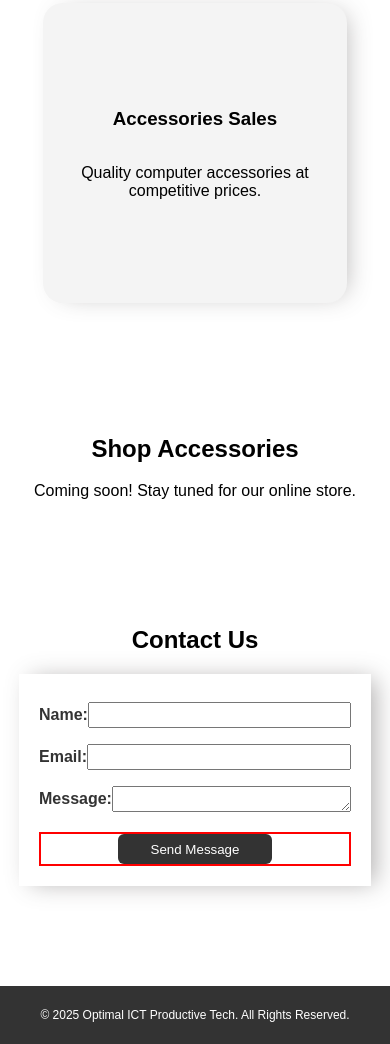
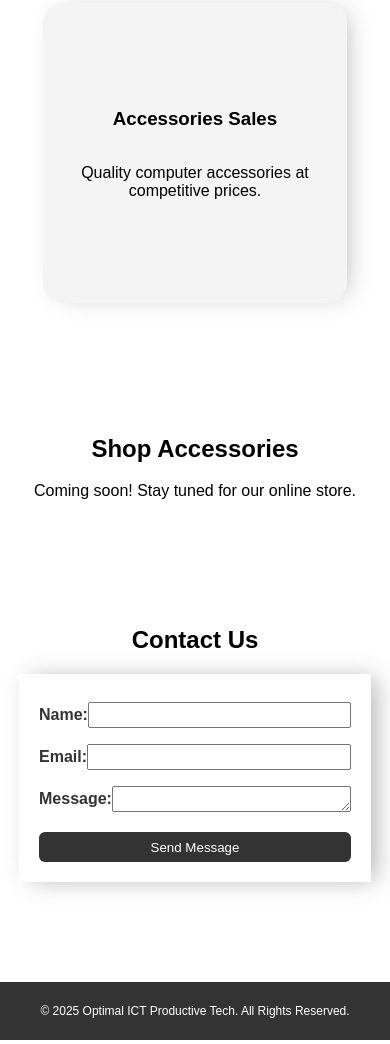
Before and after one commit to Tksmith-guru/CSS_ANIMATION, a plain HTML site: page index.html in a window 390 px wide. Shown: the part 1187-2231 px from the top of the page. Drawn offline with Linux system fonts and the light colour scheme.

Commit message:
more_test

```diff
--- a/styles.css
+++ b/styles.css
@@ -159,7 +159,7 @@ textarea
 }
 
 .btn {
-  border: 2px solid red;
+  /* border: 2px solid red; */
   margin: 12px 0 0 0;
   display: flex;
   flex-direction: row;
@@ -221,7 +221,7 @@ footer {
   }
 
   button {
-    width: 50%;
+    width: 100%;
   }
 }
 
```
